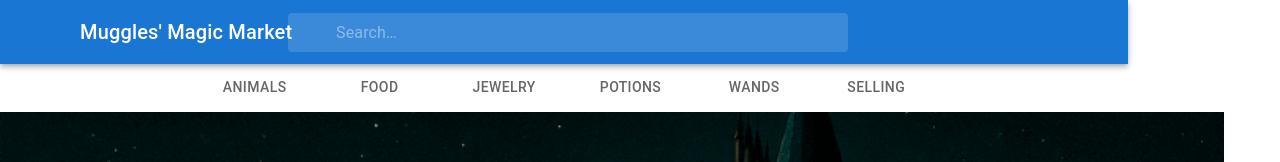
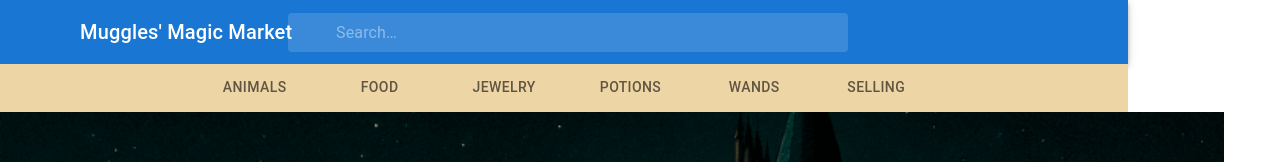
Before and after one commit to damasto/muggles-magic-market, a React (Vite) app: page / in a window 1280 px wide. Shown: the top 162 px of the page. Built offline with nearby package versions, Linux system fonts and the light colour scheme; no server answers; some icons are missing.

Commit message:
fix header

```diff
--- a/src/components/CategoryTabs.jsx
+++ b/src/components/CategoryTabs.jsx
@@ -23,7 +23,11 @@ export default function CategoryTabs() {
   };
 
   return (
-    <Box sx={{ width: 'calc(100% - 50px)', margin: '0 auto' }}>
+    <Box sx={{
+      width: '100%',
+      margin: '0 auto',
+      backgroundColor: "#EED5A5",
+        }}>
       <Tabs
         value={currentTab}
         onChange={handleChange}
--- a/src/components/Header.jsx
+++ b/src/components/Header.jsx
@@ -8,6 +8,8 @@ const Header = () => {
       sx={{
         height: 400,
         width: '100%',
+        maxWidth: 1280,
+        margin: '0 auto',
         backgroundImage: `url(${headerImage})`,
         backgroundSize: 'cover',
         backgroundPosition: 'center',
```
